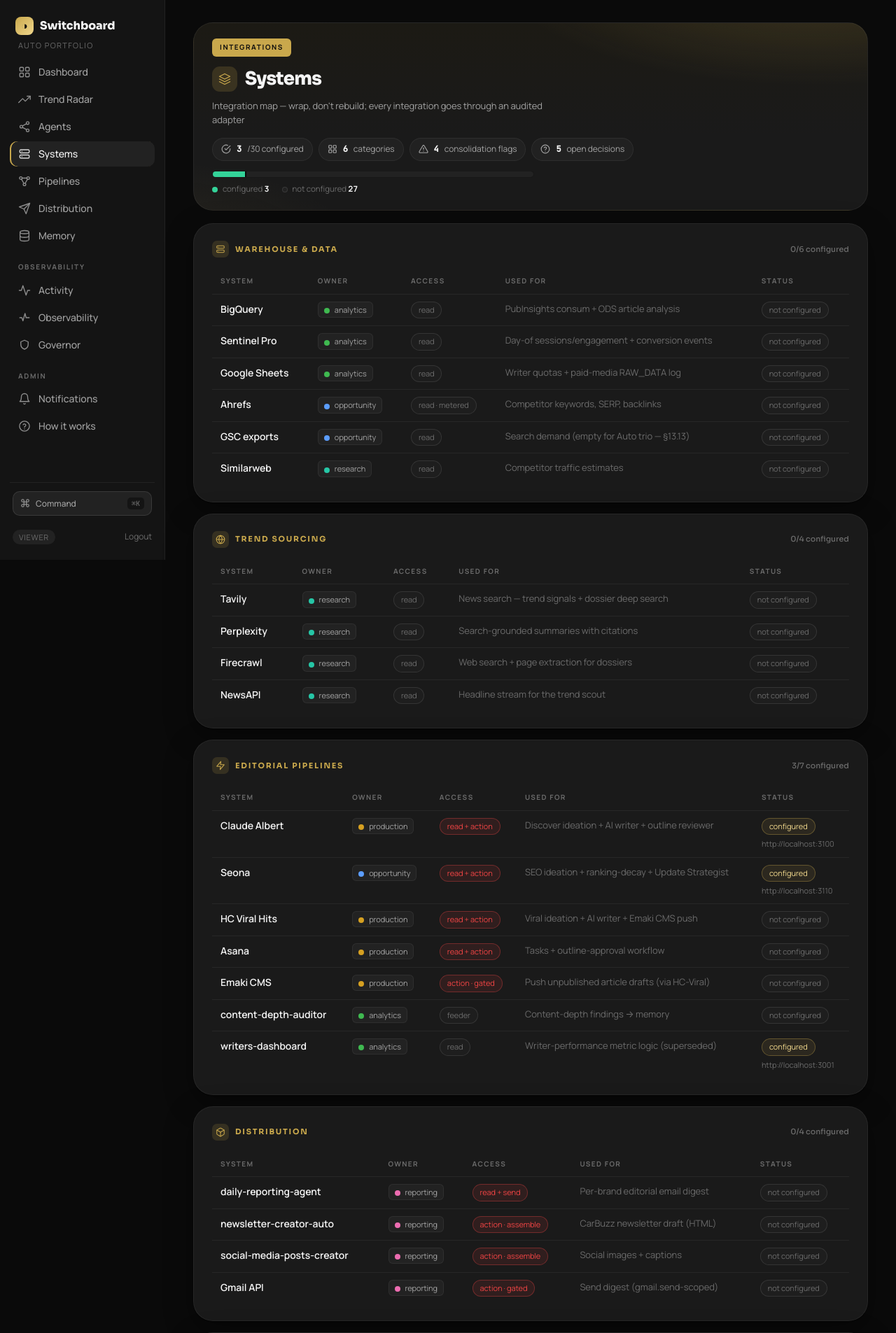
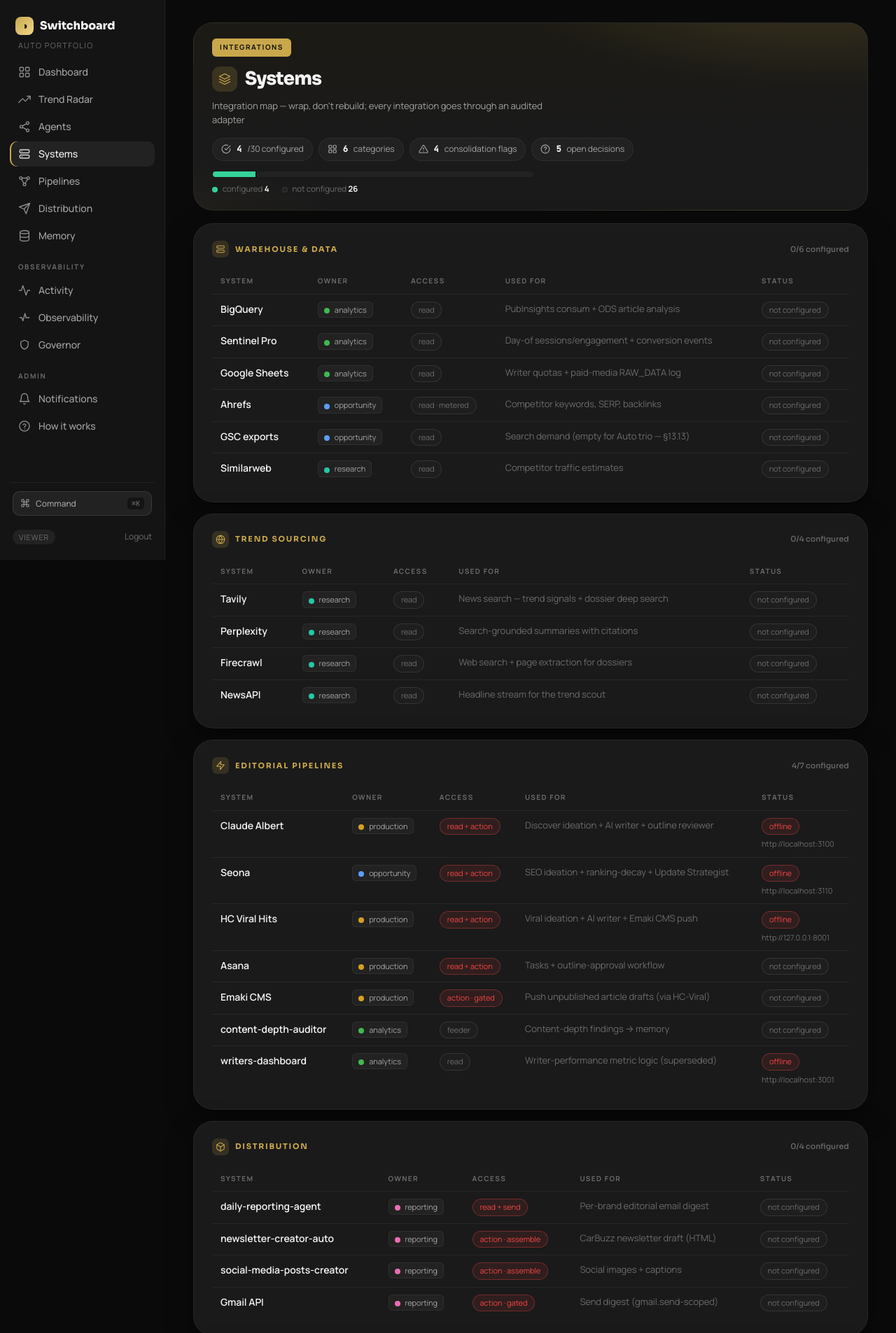
Before and after one commit to claude-space/adam-abundance, a FastAPI app: page /systems in a window 1280 px wide. Shown: the top 1905 px of the page at 70% size. Run offline with FastAPI, Linux system fonts and the light colour scheme; the visitor is signed in with stand-in values (Sample User, id 1); data that the repository does not hold is empty.

Commit message:
feat(systems): live-probe service endpoints + honest status labels
The Systems page derived status purely from "is a non-empty string present
in env", so service rows were hardcoded configured=True and never checked,
and credentialed rows claimed "connected" when only a key was present.

Now:
- service rows (Albert, Seona, HC-Viral, writers-dashboard) are live-probed
  on each load (1.5s timeout, concurrent, 20s TTL cache) -> online / offline
- credentialed rows read "configured" (key present), not "connected"
- genuinely-absent config still reads "not configured"

Adds a red badge variant for offline. Summary counts treat offline as
configured (set up but currently down) so headline numbers stay stable
while the row itself shows offline.

Co-Authored-By: Claude Opus 4.8 <noreply@anthropic.com>

```diff
--- a/src/switchboard/api/routes.py
+++ b/src/switchboard/api/routes.py
@@ -8,7 +8,9 @@ exposes spend-vs-caps, a memory browser, and the tool-call audit.
 
 from __future__ import annotations
 
+import asyncio
 import hmac
+import time
 from datetime import date, datetime, timezone
 from pathlib import Path
 from typing import Any
@@ -661,6 +663,7 @@ async def set_role_route(request: Request, email: str = Form(...), role: str = F
 
 # The wrapped systems + external tools (PRD §4). `check` is (kind, key):
 #   cred  -> credentials.describe() presence   env -> a specific env var present
+#   service  -> a base URL that IS live-probed each load (online / offline)
 #   endpoint -> a configured base URL (shown, not probed)   always -> built-in
 SYSTEMS_META: list[dict[str, Any]] = [
     # Warehouse & data
@@ -676,13 +679,13 @@ SYSTEMS_META: list[dict[str, Any]] = [
     ("Trend sourcing", "Firecrawl", "research", "read", "Web search + page extraction for dossiers", ("cred", "firecrawl")),
     ("Trend sourcing", "NewsAPI", "research", "read", "Headline stream for the trend scout", ("cred", "newsapi")),
     # Editorial pipelines
-    ("Editorial pipelines", "Claude Albert", "production", "read + action", "Discover ideation + AI writer + outline reviewer", ("endpoint", "albert")),
-    ("Editorial pipelines", "Seona", "opportunity", "read + action", "SEO ideation + ranking-decay + Update Strategist", ("endpoint", "seona")),
-    ("Editorial pipelines", "HC Viral Hits", "production", "read + action", "Viral ideation + AI writer + Emaki CMS push", ("env", "HC_VIRAL_HITS_API_KEY")),
+    ("Editorial pipelines", "Claude Albert", "production", "read + action", "Discover ideation + AI writer + outline reviewer", ("service", "albert")),
+    ("Editorial pipelines", "Seona", "opportunity", "read + action", "SEO ideation + ranking-decay + Update Strategist", ("service", "seona")),
+    ("Editorial pipelines", "HC Viral Hits", "production", "read + action", "Viral ideation + AI writer + Emaki CMS push", ("service", "hc_viral_hits")),
     ("Editorial pipelines", "Asana", "production", "read + action", "Tasks + outline-approval workflow", ("cred", "asana")),
     ("Editorial pipelines", "Emaki CMS", "production", "action · gated", "Push unpublished article drafts (via HC-Viral)", ("env", "HC_VIRAL_HITS_API_KEY")),
     ("Editorial pipelines", "content-depth-auditor", "analytics", "feeder", "Content-depth findings → memory", ("env", "CONTENT_AUDITOR_URL")),
-    ("Editorial pipelines", "writers-dashboard", "analytics", "read", "Writer-performance metric logic (superseded)", ("endpoint", "writers_dashboard")),
+    ("Editorial pipelines", "writers-dashboard", "analytics", "read", "Writer-performance metric logic (superseded)", ("service", "writers_dashboard")),
     # Distribution
     ("Distribution", "daily-reporting-agent", "reporting", "read + send", "Per-brand editorial email digest", ("cred", "gmail")),
     ("Distribution", "newsletter-creator-auto", "reporting", "action · assemble", "CarBuzz newsletter draft (HTML)", ("env", "NEWSLETTER_API_URL")),
@@ -722,23 +725,83 @@ DECISIONS = [  # PRD §13 — what I defaulted vs. what's still open
 ]
 
 
+# --- live service health probing (Systems page) -----------------------------
+# `service` rows carry a base URL we actually ping on load, so the console can
+# report "online / offline" instead of merely "a URL is configured". Results are
+# cached briefly so refreshes stay snappy and we don't hammer the services.
+_PROBE_TTL_SEC = 20.0
+_PROBE_TIMEOUT_SEC = 1.5
+_probe_cache: dict[str, tuple[float, bool]] = {}
+
+
+async def _probe_one(url: str) -> bool:
+    """True if the service answers *any* HTTP response (even 4xx/5xx) within the
+    timeout — that means it is up. Refused / timeout / DNS failure → offline."""
+    try:
+        import httpx
+    except ImportError:  # httpx is an adapter extra; degrade to "can't confirm"
+        return False
+    try:
+        async with httpx.AsyncClient(timeout=_PROBE_TIMEOUT_SEC, follow_redirects=False) as client:
+            await client.get(url)
+        return True
+    except Exception:  # noqa: BLE001 — any transport error means unreachable
+        return False
+
+
+async def _probe_services(urls: dict[str, str]) -> dict[str, bool]:
+    """Probe ``{endpoint_key: url}`` concurrently, honouring a short TTL cache."""
+    now = time.monotonic()
+    result: dict[str, bool] = {}
+    todo: dict[str, str] = {}
+    for key, url in urls.items():
+        cached = _probe_cache.get(key)
+        if cached and (now - cached[0]) < _PROBE_TTL_SEC:
+            result[key] = cached[1]
+        else:
+            todo[key] = url
+    if todo:
+        probed = await asyncio.gather(*(_probe_one(u) for u in todo.values()))
+        for key, ok in zip(todo.keys(), probed):
+            _probe_cache[key] = (now, ok)
+            result[key] = ok
+    return result
+
+
 async def _systems_overview(ctx: RunContext) -> list[dict[str, Any]]:
     creds = ctx.creds
     present = creds.describe()
+    endpoints = ctx.settings.endpoints
+    # Live-probe every service row that actually has a URL, concurrently.
+    service_urls = {
+        key: endpoints[key]
+        for _c, _n, _o, _a, _u, (kind, key) in SYSTEMS_META
+        if kind == "service" and endpoints.get(key)
+    }
+    reachable = await _probe_services(service_urls) if service_urls else {}
+
     grouped: dict[str, list[dict[str, Any]]] = {}
     for category, name, owner, access, uses, check in SYSTEMS_META:
         kind, key = check
-        if kind == "cred":
-            configured, note = present.get(key, False), None
+        note: str | None = None
+        # status ∈ {online, offline, configured, missing}; the summary counts
+        # treat everything except "missing" as configured (offline = set up but
+        # down, so it still counts as configured — the badge shows it's offline).
+        if kind == "service":
+            note = endpoints.get(key)
+            status = "missing" if not note else ("online" if reachable.get(key) else "offline")
+        elif kind == "cred":
+            status = "configured" if present.get(key, False) else "missing"
         elif kind == "env":
-            configured, note = creds.has(key), None
+            status = "configured" if creds.has(key) else "missing"
         elif kind == "endpoint":
-            configured, note = True, ctx.settings.endpoints.get(key)
-        else:
-            configured, note = True, None
+            note = endpoints.get(key)
+            status = "configured" if note else "missing"
+        else:  # always
+            status = "configured"
         grouped.setdefault(category, []).append(
             {"name": name, "owner": owner, "access": access, "uses": uses,
-             "configured": configured, "note": note, "probed": kind != "endpoint"}
+             "status": status, "configured": status != "missing", "note": note}
         )
     return [{"category": c, "systems": s} for c, s in grouped.items()]
 
--- a/src/switchboard/api/templates/base.html
+++ b/src/switchboard/api/templates/base.html
@@ -140,6 +140,7 @@
     .badge.ok, .badge-ok { color:var(--good); border-color:color-mix(in srgb, var(--good) 30%, transparent); background:color-mix(in srgb,var(--good) 10%, transparent); }
     .badge.accent, .badge-accent { color:var(--accent-2); border-color:color-mix(in srgb,var(--accent) 35%, transparent); background:color-mix(in srgb,var(--accent) 10%, transparent); }
     .badge.muted, .badge-muted { color:var(--muted); border-color:var(--line-2); background:rgba(255,255,255,.02); }
+    .badge.bad, .badge-bad { color:var(--bad); border-color:color-mix(in srgb, var(--bad) 35%, transparent); background:color-mix(in srgb,var(--bad) 10%, transparent); }
     /* uppercase micro-badge (Lovable badge-base) for short status labels */
     .badge-base { display:inline-flex; align-items:center; gap:6px; padding:3px 10px; border-radius:999px; font-size:10px;
              font-weight:700; text-transform:uppercase; letter-spacing:.12em; border:1px solid transparent; white-space:nowrap; line-height:1.5; }
--- a/src/switchboard/api/templates/systems.html
+++ b/src/switchboard/api/templates/systems.html
@@ -72,9 +72,11 @@
       <td><span class="badge {{ 'live' if 'action' in s.access or 'send' in s.access else 'muted' }}">{{ s.access }}</span></td>
       <td class="muted" style="font-size:13px">{{ s.uses }}</td>
       <td>
-        {% if not s.configured %}<span class="badge muted">not configured</span>
-        {% elif s.probed %}<span class="badge ok"><span class="pulse" style="width:7px;height:7px;margin-right:6px"></span>connected</span>
-        {% else %}<span class="badge accent">configured</span>{% if s.note %}<div class="muted" style="font-size:11px;margin-top:4px;word-break:break-all">{{ s.note }}</div>{% endif %}{% endif %}
+        {% if s.status == 'online' %}<span class="badge ok"><span class="pulse" style="width:7px;height:7px;margin-right:6px"></span>online</span>
+        {% elif s.status == 'offline' %}<span class="badge bad">offline</span>
+        {% elif s.status == 'configured' %}<span class="badge accent">configured</span>
+        {% else %}<span class="badge muted">not configured</span>{% endif %}
+        {% if s.note %}<div class="muted" style="font-size:11px;margin-top:4px;word-break:break-all">{{ s.note }}</div>{% endif %}
       </td>
     </tr>
     {% endfor %}
```
